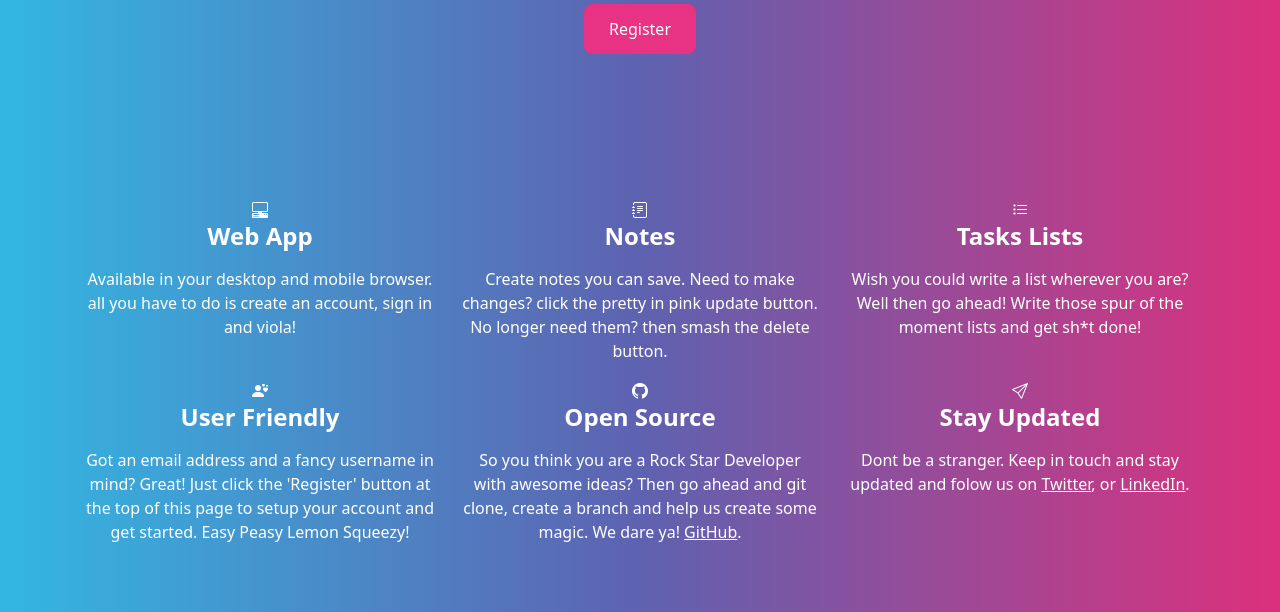
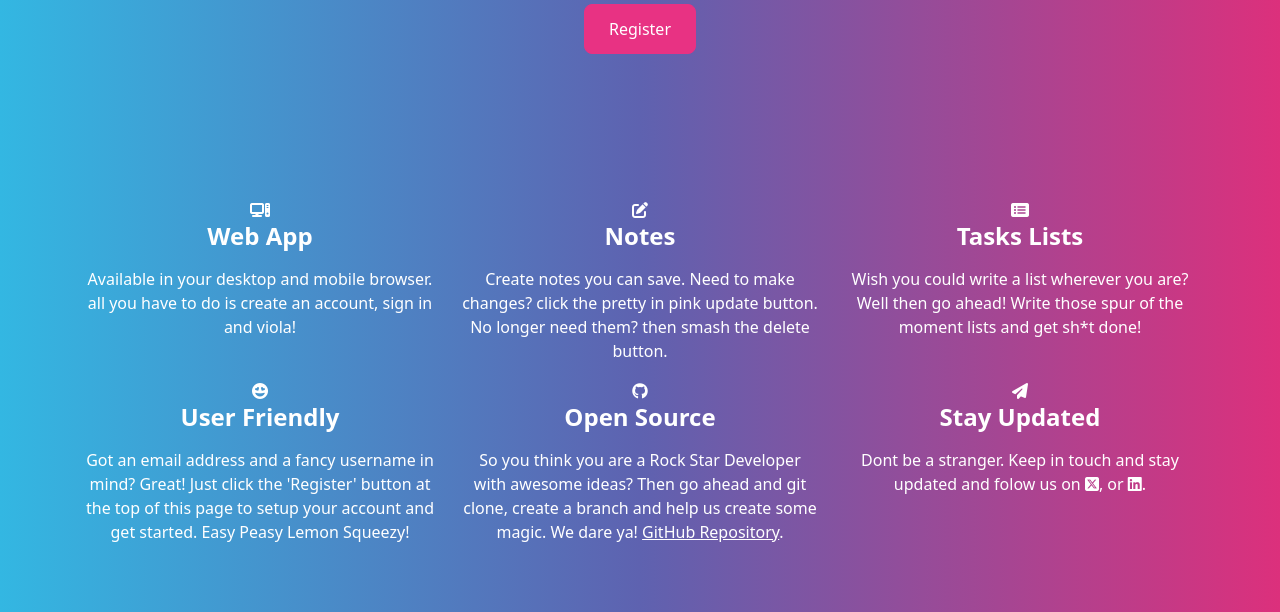
Before and after one commit to CodeConnoisseur74/gloss, a Django app: page / in a window 1280 px wide. Shown: the part 188-800 px from the top of the page. Run offline with Django 4.2, Linux system fonts and the light colour scheme; some libraries are stand-ins or nearby versions.

Commit message:
update fontawesome and remove bootstrap icons

```diff
--- a/note/templates/note/create-note.html
+++ b/note/templates/note/create-note.html
@@ -6,14 +6,14 @@
   </head>
   <br />
   <div class="container bg-tertiary shadow-lg p-5 form-layout">
-    <h3>Create a Note</h3>
+    <h1>Create a Note</h1>
     <p>You may create a note below:</p>
     <br />
     <form method="POST" autocomplete="off">
       {% csrf_token %}
       {{ CreateNoteForm|crispy }}
       <br />
-      <button class="btn btn-primary btn-md w-100 btn-block p-3" type="submit"><i class="fa fa-plus" aria-hidden="true"></i> &nbsp; Create Note</button>
+      <button class="btn btn-primary btn-md w-100 btn-block p-3" type="submit"><i class="fa-solid fa-plus" aria-hidden="true"></i> &nbsp; Create Note</button>
     </form>
   </div>
   <br />
--- a/note/templates/note/delete-account.html
+++ b/note/templates/note/delete-account.html
@@ -7,7 +7,7 @@
     <br />
     <form method="POST" autocomplete="off">
       {% csrf_token %}
-      <button class="btn btn-danger btn-md w-100 btn-block p-3" type="submit"><i class="fa fa-minus" aria-hidden="true"></i> &nbsp; Yes, delete my account</button>
+      <button class="btn btn-danger btn-md w-100 btn-block p-3" type="submit"><i class="fa-solid fa-minus" aria-hidden="true"></i> &nbsp; Yes, delete my account</button>
     </form>
     <br />
     <a href="{% url 'profile-management' %}">Return to profile management</a>
--- a/note/templates/note/delete-note.html
+++ b/note/templates/note/delete-note.html
@@ -7,7 +7,7 @@
     <br />
     <form method="POST" autocomplete="off">
       {% csrf_token %}
-      <button class="btn btn-danger btn-md w-100 btn-block p-3" type="submit"><i class="fa fa-minus" aria-hidden="true"></i> &nbsp; Yes, delete my note</button>
+      <button class="btn btn-danger btn-md w-100 btn-block p-3" type="submit"><i class="fa-solid fa-minus" aria-hidden="true"></i> &nbsp; Yes, delete my note</button>
     </form>
     <br />
     <a href="{% url 'my-notes' %}">Return to notes</a>
--- a/note/templates/note/index.html
+++ b/note/templates/note/index.html
@@ -1,15 +1,14 @@
 {% load static %}
 <!DOCTYPE html>
-<html lang="en" data-bs-theme="dark">
+<html lang="en">
   <head>
     <title>Gloss</title>
     <meta charset="utf-8" />
-    <meta name="viewport" content="width=device-width, initial-scale=1, maximum-scale=1" />
+    <meta name="viewport" content="width=device-width, initial-scale=1, maximum-scale=2" />
     <link rel="shortcut icon" href="{% static 'images/favicon.ico' %}" type="image/x-icon" />
     <link rel="stylesheet" href="https://bootswatch.com/5/quartz/bootstrap.min.css" />
     <link rel="stylesheet" href="{% static 'css/styles.css' %}" />
-    <link rel="stylesheet" href="https://cdnjs.cloudflare.com/ajax/libs/font-awesome/4.7.0/css/font-awesome.min.css" />
-    <link rel="stylesheet" href="https://cdn.jsdelivr.net/npm/bootstrap-icons@1.11.3/font/bootstrap-icons.min.css" />
+    <script src="https://kit.fontawesome.com/3b50db2b62.js" crossorigin="anonymous"></script>
   </head>
 
   <nav class="navbar navbar-expand-lg bg-primary" data-bs-theme="dark">
@@ -31,7 +30,7 @@
   {% for message in messages %}
     {% if message.level == DEFAULT_MESSAGE_LEVELS.SUCCESS %}
       <p id="message-timer" class="alert alert-dismissible alert-success float-center text-center message-text">
-        <i class="fa fa-check" aria-hidden="true"></i> &nbsp; {{ message }}
+        <i class="fa-solid fa-check" aria-hidden="true"></i> &nbsp; {{ message }}
       </p>
     {% endif %}
   {% endfor %}
@@ -49,48 +48,48 @@
         <div class="row">
           <div class="col-lg-4 col-sm-6">
             <div class="icon">
-              <i class="bi bi-pc-display-horizontal"></i>
+              <i class="fa-solid fa-computer"></i>
             </div>
             <h4>Web App</h4>
             <p>Available in your desktop and mobile browser. all you have to do is create an account, sign in and viola!</p>
           </div>
           <div class="col-lg-4 col-sm-6">
             <div class="icon">
-              <i class="bi bi-journal-text"></i>
+              <i class="fa-solid fa-pen-to-square"></i>
             </div>
             <h4>Notes</h4>
             <p>Create notes you can save. Need to make changes? click the pretty in pink update button. No longer need them? then smash the delete button.</p>
           </div>
           <div class="col-lg-4 col-sm-6">
             <div class="icon">
-              <i class="bi bi-list-task"></i>
+              <i class="fa-solid fa-rectangle-list"></i>
             </div>
             <h4>Tasks Lists</h4>
             <p>Wish you could write a list wherever you are? Well then go ahead! Write those spur of the moment lists and get sh*t done!</p>
           </div>
           <div class="col-lg-4 col-sm-6">
             <div class="icon">
-              <i class="bi bi-person-hearts"></i>
+              <i class="fa-solid fa-face-grin-hearts"></i>
             </div>
             <h4>User Friendly</h4>
             <p>Got an email address and a fancy username in mind? Great! Just click the 'Register' button at the top of this page to setup your account and get started. Easy Peasy Lemon Squeezy!</p>
           </div>
           <div class="col-lg-4 col-sm-6">
             <div class="icon">
-              <i class="bi bi-github"></i>
+              <i class="fa-brands fa-github"></i>
             </div>
             <h4>Open Source</h4>
             <p>
-              So you think you are a Rock Star Developer with awesome ideas? Then go ahead and git clone, create a branch and help us create some magic. We dare ya! <a target="_blank" rel="noopener" href="https://github.com/CodeConnoisseur74/gloss">GitHub</a>.
+              So you think you are a Rock Star Developer with awesome ideas? Then go ahead and git clone, create a branch and help us create some magic. We dare ya! <a target="_blank" rel="noopener" href="https://github.com/CodeConnoisseur74/gloss">GitHub Repository</a>.
             </p>
           </div>
           <div class="col-lg-4 col-sm-6">
             <div class="icon">
-              <i class="bi bi-send"></i>
+              <i class="fa-solid fa-paper-plane"></i>
             </div>
             <h4>Stay Updated</h4>
             <p>
-              Dont be a stranger. Keep in touch and stay updated and folow us on <a target="_blank" rel="noopener" href="https://twitter.com/">Twitter</a>, or <a target="_blank" rel="noopener" href="https://linkedin.com/">LinkedIn</a>.
+              Dont be a stranger. Keep in touch and stay updated and folow us on <a target="_blank" rel="noopener" href="https://twitter.com/"><i class="fa-brands fa-square-x-twitter"></i></a>, or <a target="_blank" rel="noopener" href="https://linkedin.com/"><i class="fa-brands fa-linkedin"></i></a>.
             </p>
           </div>
         </div>
--- a/note/templates/note/navbar.html
+++ b/note/templates/note/navbar.html
@@ -3,17 +3,17 @@
   <head>
     <title>Gloss | User</title>
     <meta charset="utf-8" />
-    <meta name="viewport" content="width=device-width, initial-scale=1, maximum-scale=1" />
+    <meta name="viewport" content="width=device-width, initial-scale=1, maximum-scale=2" />
     <!-- Favicon -->
     <link rel="shortcut icon" href="{% static 'images/favicon.ico' %}" type="image/x-icon" />
     <link rel="stylesheet" href="https://bootswatch.com/5/quartz/bootstrap.min.css" />
     <link rel="stylesheet" href="{% static 'css/styles.css' %}" />
-    <link rel="stylesheet" href="https://cdnjs.cloudflare.com/ajax/libs/font-awesome/4.7.0/css/font-awesome.min.css" />
+    <script src="https://kit.fontawesome.com/3b50db2b62.js" crossorigin="anonymous"></script>
   </head>
   <body>
     {% block navbar %}
       <nav class="navbar navbar-expand-lg bg-primary justify-content-center" data-bs-theme="dark">
-        <a class="navbar-brand main-heading">&nbsp; Gloss</a>
+        <a class="lead navbar-brand main-heading">&nbsp; Gloss</a>
 
         <button class="navbar-toggler" type="button" data-bs-toggle="collapse" data-bs-target="#navbarNavDropdown" aria-controls="navbarNavDropdown" aria-expanded="false" aria-label="Toggle navigation"><span class="navbar-toggler-icon"></span></button>
 
--- a/note/templates/note/password-reset-complete.html
+++ b/note/templates/note/password-reset-complete.html
@@ -4,9 +4,10 @@
     <title>Gloss | Password reset</title>
     <meta charset="utf-8" />
     <link rel="shortcut icon" href="{% static 'images/favicon.ico' %}" type="image/x-icon" />
-    <meta name="viewport" content="width-device-width, initial-scale=1, maximum-scale=1" />
+    <meta name="viewport" content="width-device-width, initial-scale=1, maximum-scale=2" />
     <link rel="stylesheet" href="https://bootswatch.com/5/quartz/bootstrap.min.css" />
     <link rel="stylesheet" href="{% static 'css/styles.css' %}" />
+    <script src="https://kit.fontawesome.com/3b50db2b62.js" crossorigin="anonymous"></script>
   </head>
   <br />
   <div class="container bg-tertiary shadow-lg p-5 form-layout">
--- a/note/templates/note/password-reset-form.html
+++ b/note/templates/note/password-reset-form.html
@@ -5,9 +5,10 @@
     <title>Gloss | Password reset</title>
     <meta charset="utf-8" />
     <link rel="shortcut icon" href="{% static 'images/favicon.ico' %}" type="image/x-icon" />
-    <meta name="viewport" content="width-device-width, initial-scale=1, maximum-scale=1" />
+    <meta name="viewport" content="width-device-width, initial-scale=1, maximum-scale=2" />
     <link rel="stylesheet" href="https://bootswatch.com/5/quartz/bootstrap.min.css" />
     <link rel="stylesheet" href="{% static 'css/styles.css' %}" />
+    <script src="https://kit.fontawesome.com/3b50db2b62.js" crossorigin="anonymous"></script>
   </head>
   <br />
   <div class="container bg-tertiary shadow-lg p-5 form-layout">
--- a/note/templates/note/password-reset-sent.html
+++ b/note/templates/note/password-reset-sent.html
@@ -4,9 +4,10 @@
     <title>Gloss | Password reset</title>
     <meta charset="utf-8" />
     <link rel="shortcut icon" href="{% static 'images/favicon.ico' %}" type="image/x-icon" />
-    <meta name="viewport" content="width-device-width, initial-scale=1, maximum-scale=1" />
+    <meta name="viewport" content="width-device-width, initial-scale=1, maximum-scale=2" />
     <link rel="stylesheet" href="https://bootswatch.com/5/quartz/bootstrap.min.css" />
     <link rel="stylesheet" href="{% static 'css/styles.css' %}" />
+    <script src="https://kit.fontawesome.com/3b50db2b62.js" crossorigin="anonymous"></script>
   </head>
   <br />
   <div class="container bg-tertiary shadow-lg p-5 form-layout">
--- a/note/templates/note/password-reset.html
+++ b/note/templates/note/password-reset.html
@@ -1,14 +1,14 @@
 {% load static %}
 {% load crispy_forms_tags %}
-<html lang="en">
+<html>
   <head>
     <title>Gloss | Password reset</title>
     <meta charset="utf-8" />
-    <meta name="viewport" content="width=device-width, initial-scale=1" />
+    <meta name="viewport" content="width=device-width, initial-scale=2" />
     <link rel="shortcut icon" href="{% static 'images/favicon.ico' %}" type="image/x-icon" />
     <link rel="stylesheet" href="https://bootswatch.com/5/quartz/bootstrap.min.css" />
     <link rel="stylesheet" href="{% static 'css/styles.css' %}" />
-    <link rel="stylesheet" href="https://cdnjs.cloudflare.com/ajax/libs/font-awesome/4.7.0/css/font-awesome.min.css" />
+    <script src="https://kit.fontawesome.com/3b50db2b62.js" crossorigin="anonymous"></script>
   </head>
   <br />
   <div class="container bg-tertiary shadow-lg form-layout">
--- a/note/templates/note/profile-management.html
+++ b/note/templates/note/profile-management.html
@@ -10,7 +10,7 @@
       {% csrf_token %}
       {{ UserUpdateForm|crispy }}
       <br />
-      <button class="btn btn-primary btn-md w-100 btn-block p-3" type="submit"><i class="fa fa-plus" aria-hidden="true"></i> &nbsp; Update</button>
+      <button class="btn btn-primary btn-md w-100 btn-block p-3" type="submit"><i "class=fa-solid fa-plus" aria-hidden="true"></i> &nbsp; Update</button>
     </form>
   </div>
   <br />
@@ -22,7 +22,7 @@
       {% csrf_token %}
       {{ ProfileUpdateForm|crispy }}
       <br />
-      <button class="btn btn-primary btn-md w-100 btn-block p-3" type="submit"><i class="fa fa-plus" aria-hidden="true"></i> &nbsp; Upload profile picture</button>
+      <button class="btn btn-primary btn-md w-100 btn-block p-3" type="submit"><i class="fa-solid fa-plus" aria-hidden="true"></i> &nbsp; Upload profile picture</button>
     </form>
   </div>
   <br />
--- a/note/templates/note/update-note.html
+++ b/note/templates/note/update-note.html
@@ -10,7 +10,7 @@
       {% csrf_token %}
       {{ UpdateNote|crispy }}
       <br />
-      <button class="btn btn-primary btn-md w-100 btn-block p-2" type="submit"><i class="fa fa-plus" aria-hidden="true"></i> &nbsp; Update note</button>
+      <button class="btn btn-primary btn-md w-100 btn-block p-2" type="submit"><i class="fa-solid fa-plus" aria-hidden="true"></i> &nbsp; Update note</button>
     </form>
     <br />
     <a href="{% url 'my-notes' %}">Return to notes</a>
```
Also changed, not shown: note/templates/note/404.html (+6 -7 lines), note/templates/note/my-login.html (+7 -7 lines), note/templates/note/my-notes.html (+16 -11 lines), note/templates/note/register.html (+4 -6 lines), static/js/convert_time.js (added, +11 -0 lines).
